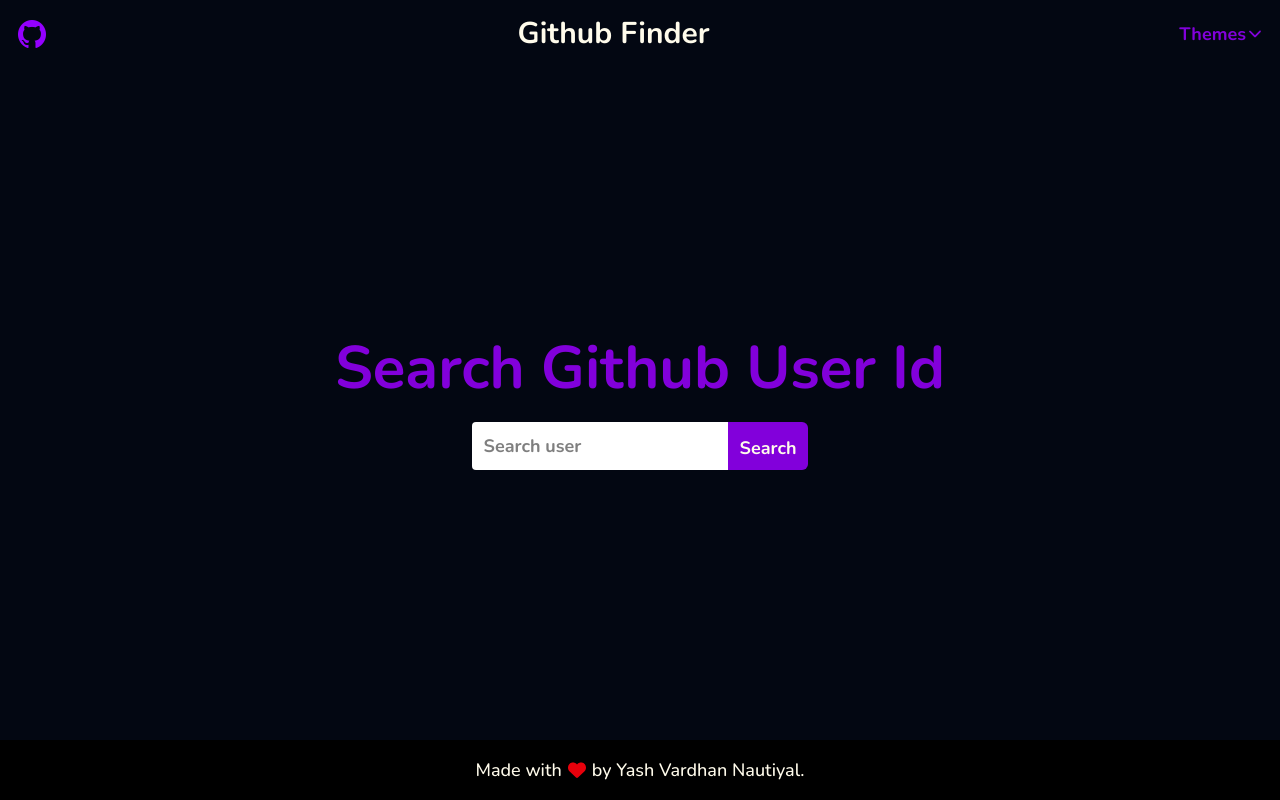
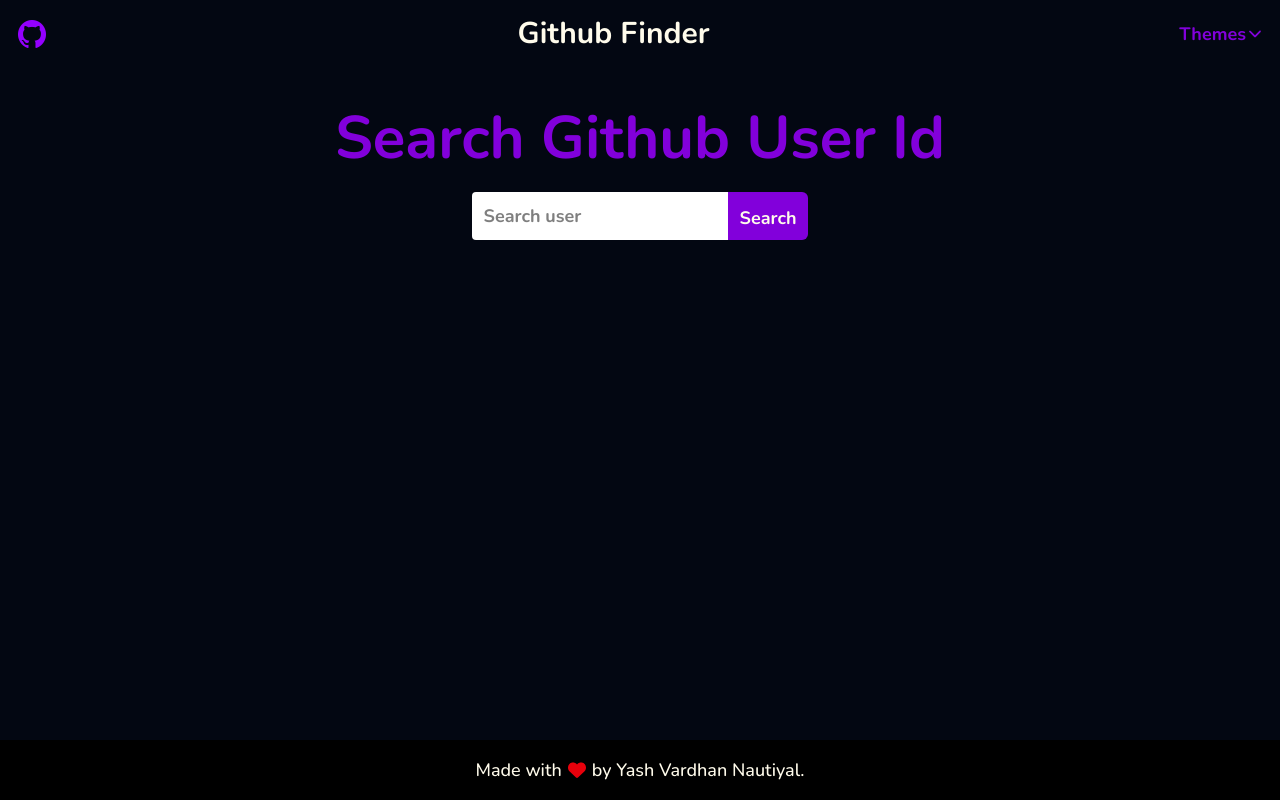
Before and after one commit to yashvardhannautiyal/Github-finder, a React (Vite) app: page / in a window 1280 px wide. Built offline with nearby package versions, Linux system fonts and the light colour scheme.

Commit message:
update footer

```diff
--- a/src/App.jsx
+++ b/src/App.jsx
@@ -1,14 +1,12 @@
 import Navbar from "./Components/Navbar";
-import Footer from "./Components/Footer";
 import HeroSection from "./Components/HeroSection";
-function App (){
-  return(
-    <div className="min-h-screen flex flex-col">
-    <Navbar />
-    <HeroSection className="flex-grow" />
-    <Footer />
+function App() {
+  return (
+    <div className="flex flex-col h-screen">
+      <Navbar />
+      <HeroSection className="flex-grow" />
     </div>
-  )
+  );
 }
 
 export default App;
--- a/src/Components/Footer.jsx
+++ /dev/null
@@ -1,16 +0,0 @@
-import { FaHeart } from "react-icons/fa6";
-function Footer () {
-return(
-    <>
-    <div className="bg-black text-amber-50 p-4 flex items-center justify-center text-sm sm:text-lg">
-    <p className="flex gap-1.5 items-center font-medium">Made with
-    <FaHeart className="text-red-600"/>
-    by Yash Vardhan Nautiyal.
-    </p>
-    </div>
-
-    </>
-)
-}
-
-export default Footer;
--- a/src/Components/HeroSection.jsx
+++ b/src/Components/HeroSection.jsx
@@ -1,6 +1,7 @@
 import { useState } from "react";
 import SearchBox from "./SearchBox";
 import DataCard from "./DataCard";
+import { FaHeart } from "react-icons/fa6";
 function HeroSection() {
   const [userName, setUserName] = useState("");
   const [userData, setUserData] = useState(null);
@@ -35,7 +36,8 @@
 
   return (
     <>
-      <div className="bg-gray-950 text-amber-50 flex flex-col items-center justify-center flex-grow px-4">
+      <div className="bg-gray-950 text-amber-50 flex-grow">
+        <div className="flex flex-col items-center justify-center pt-10">
           <p className="text-2xl sm:text-6xl text-purple-700 font-bold mb-2 sm:mb-6">
             Search Github User Id
           </p>
@@ -45,9 +47,23 @@
             fetchData={fetchData}
           />
 
-        {error && <p className="text-red-600 mt-2 sm:mt-4 text-sm sm:text-lg sm:font-medium">{error}</p>}
+          {error && (
+            <p className="text-red-600 mt-2 sm:mt-4 text-sm sm:text-lg sm:font-medium">
+              {error}
+            </p>
+          )}
           {userData && <DataCard userData={userData} />}
         </div>
+      </div>
+      <footer>
+        <div className="bg-black text-amber-50 p-4 flex items-center justify-center text-sm sm:text-lg bottom-0">
+          <p className="flex gap-1.5 items-center font-medium">
+            Made with
+            <FaHeart className="text-red-600" />
+            by Yash Vardhan Nautiyal.
+          </p>
+        </div>
+      </footer>
     </>
   );
 }
--- a/src/Components/SearchBox.jsx
+++ b/src/Components/SearchBox.jsx
@@ -1,11 +1,10 @@
 function SearchBox({ userName, setUserName, fetchData }) {
-
-    //function to search when enter key is pressed
-    const handleEnter = (event) =>{
-        if(event.key == "Enter"){
-            fetchData();
-        }
+  //function to search when enter key is pressed
+  const handleEnter = (event) => {
+    if (event.key == "Enter") {
+      fetchData();
     }
+  };
   return (
     <>
       <div className="flex text-sm sm:text-lg font-bold">
--- a/src/index.css
+++ b/src/index.css
@@ -1,6 +1,6 @@
 @import url('https://fonts.googleapis.com/css2?family=Nunito:ital,wght@0,200..1000;1,200..1000&family=Roboto+Mono:ital,wght@0,100..700;1,100..700&display=swap');
 @import "tailwindcss";
 
-.card-background{
+.card-background {
     background-color: rgba(241, 241, 241, 0.059);
 }
```
Lines whose indentation alone changed are shown as unchanged.
